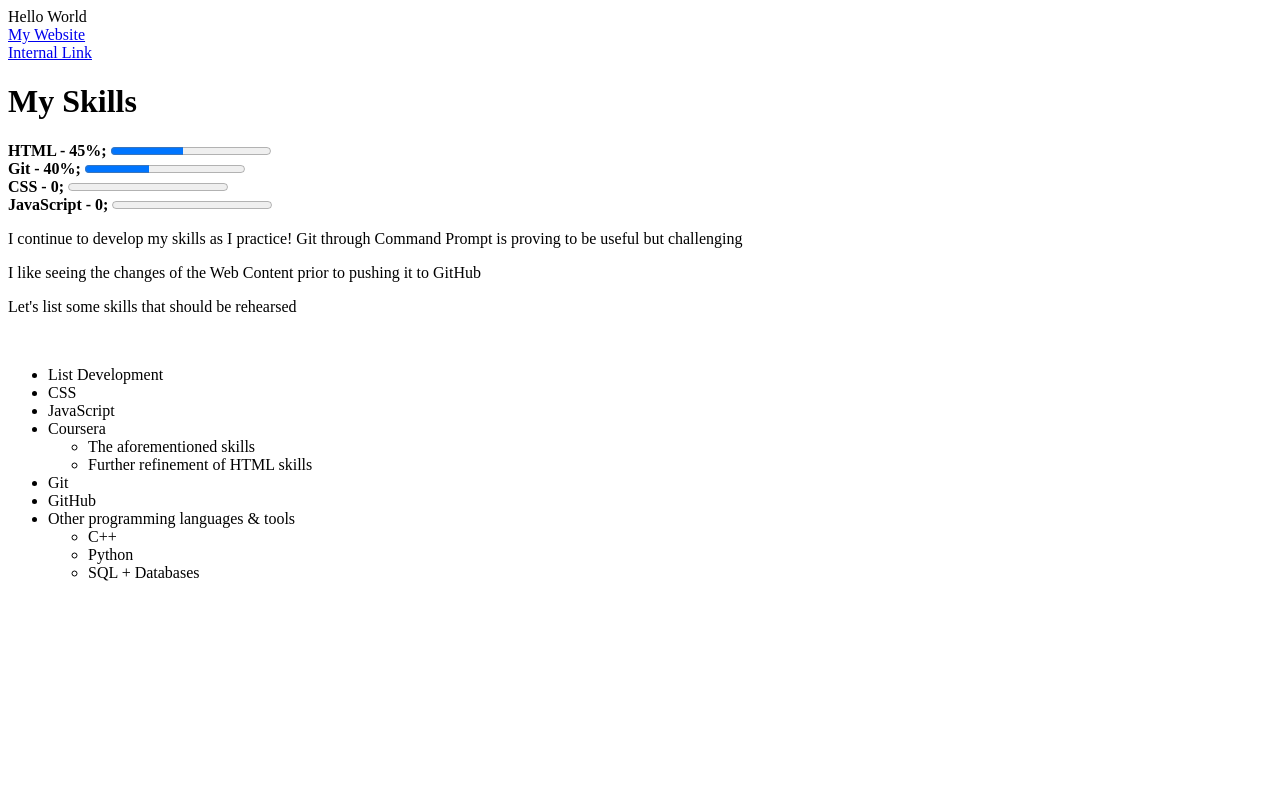
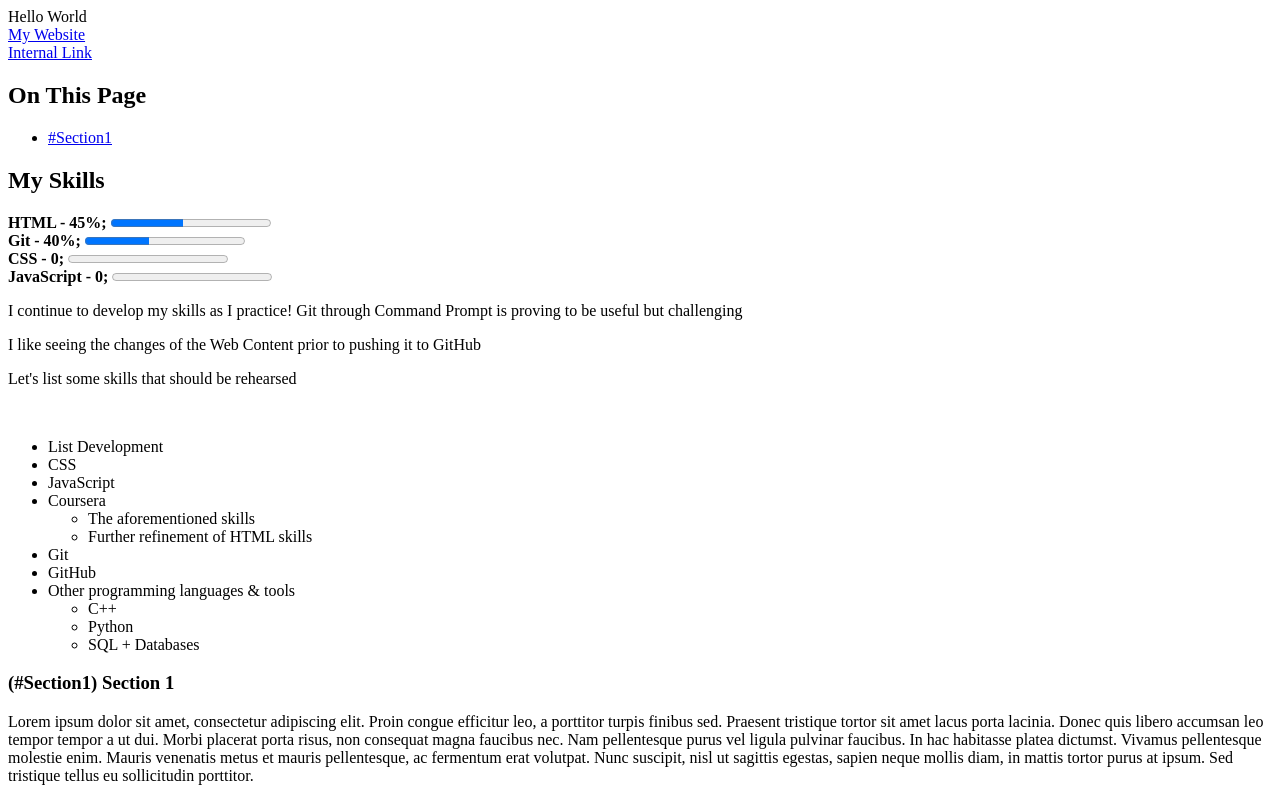
Before and after one commit to RigorMortis993/coursera, a plain HTML site: page site/index.html in a window 1280 px wide. Drawn offline with Linux system fonts and the light colour scheme.

Commit message:
Update 0.04.1

```diff
--- a/site/index.html
+++ b/site/index.html
@@ -7,7 +7,12 @@
     <nav><a href="https://rigormortis993.github.io/coursera/site/index.html">My Website</a></nav> <nav><a href="internal-links.html" title="Internal Link">Internal Link</a></nav>
 
 <body>
-    <h1>My Skills</h1>
+    <section><h1 id="top">On This Page</h1>
+    <ul>
+        <li><a href="#Section1">#Section1</a></li>
+        </ul>
+    </section>
+    <h2>My Skills</h2>
     <section>
         <div>
             <b>HTML - 45%;</b> <progress value="45" max="100"></progress><br>
@@ -43,5 +48,11 @@
             </ul>
         </ul>
     </section>
+    <section id="Section 1">
+        <h3>(#Section1) Section 1</h3>
+        <p>
+            Lorem ipsum dolor sit amet, consectetur adipiscing elit. Proin congue efficitur leo, a porttitor turpis finibus sed. Praesent tristique tortor sit amet lacus porta lacinia. Donec quis libero accumsan leo tempor tempor a ut dui. Morbi placerat porta risus, non consequat magna faucibus nec. Nam pellentesque purus vel ligula pulvinar faucibus. In hac habitasse platea dictumst. Vivamus pellentesque molestie enim. Mauris venenatis metus et mauris pellentesque, ac fermentum erat volutpat. Nunc suscipit, nisl ut sagittis egestas, sapien neque mollis diam, in mattis tortor purus at ipsum. Sed tristique tellus eu sollicitudin porttitor.
+        </p>
+    </section>
 </body>
 </html>
```
